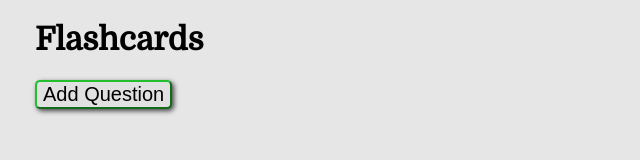
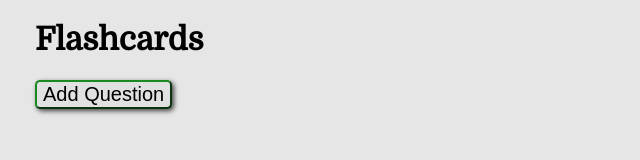
Before and after one commit to barnardwben/Flashcard-Builder, a plain HTML site: page index.html in a window 1280 px wide. Shown: the full height of the page, 0-640 px from the left. Drawn offline with Linux system fonts and the light colour scheme.

Commit message:
Update style.css

```diff
--- a/style.css
+++ b/style.css
@@ -20,7 +20,7 @@
 
 .addBtn {
   font-size: 20px;
-  border-color: #22c02f;
+  border-color: #198a22;
   border-radius: 5px;
   margin-bottom: 20px;
   background-color: rgb(226, 225, 225);
```
